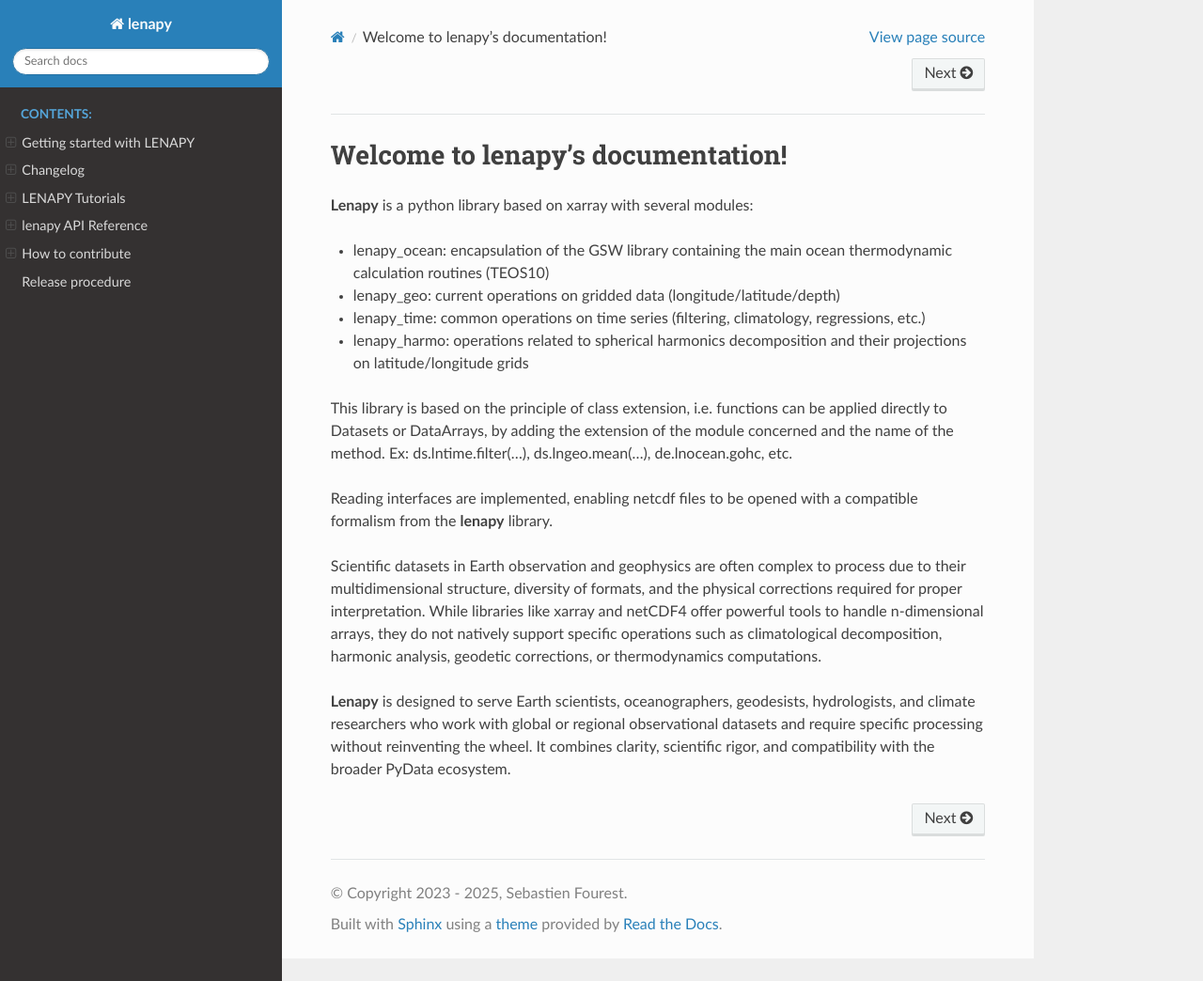
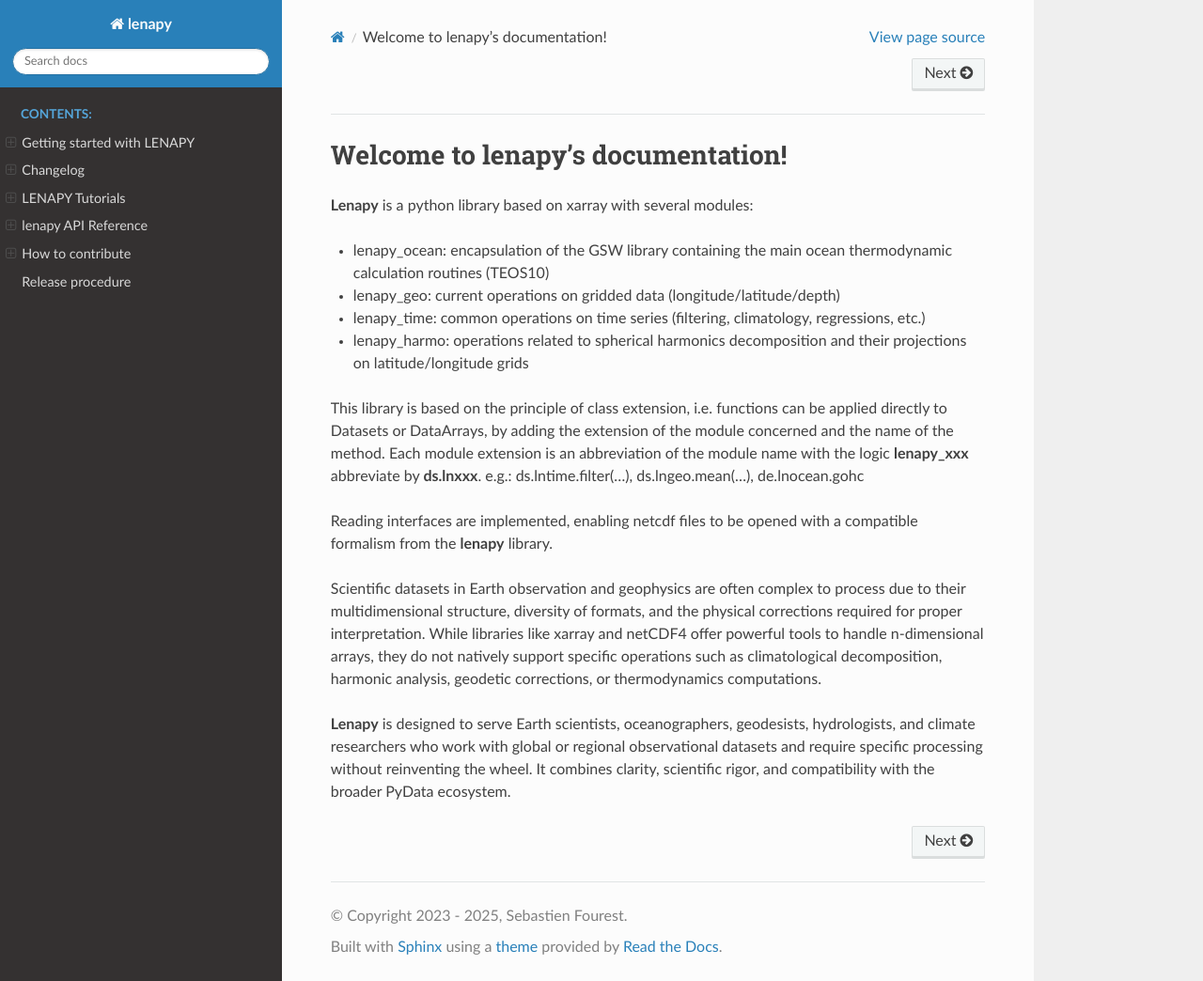
Before and after one commit to CNES/lenapy, a Sphinx documentation site: the page built from doc/index.rst, in a window 1280 px wide and 1044 px high. Shown: the whole window at 94% size. Built offline with Sphinx 7.4.7 and the Read the Docs theme 3.1.0, drawn with Linux system fonts in a browser that asks for light colours; pages that are not in the unit, such as notebooks, are missing from menus.

Commit message:
Correct the documentation homepage for issue #11

```diff
--- a/doc/index.rst
+++ b/doc/index.rst
@@ -13,7 +13,7 @@ Welcome to lenapy's documentation!
 * lenapy_time: common operations on time series (filtering, climatology, regressions, etc.)
 * lenapy_harmo: operations related to spherical harmonics decomposition and their projections on latitude/longitude grids
 
-This library is based on the principle of class extension, i.e. functions can be applied directly to Datasets or DataArrays, by adding the extension of the module concerned and the name of the method. Ex: ds.lntime.filter(...), ds.lngeo.mean(...), de.lnocean.gohc, etc.
+This library is based on the principle of class extension, i.e. functions can be applied directly to Datasets or DataArrays, by adding the extension of the module concerned and the name of the method. Each module extension is an abbreviation of the module name with the logic **lenapy_xxx** abbreviate by **ds.lnxxx**. e.g.: ds.lntime.filter(...), ds.lngeo.mean(...), de.lnocean.gohc
 
 Reading interfaces are implemented, enabling netcdf files to be opened with a compatible formalism from the **lenapy** library.
 
```
